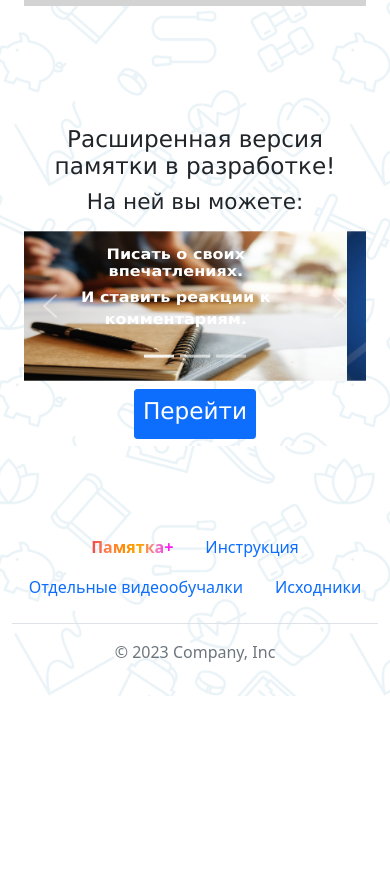
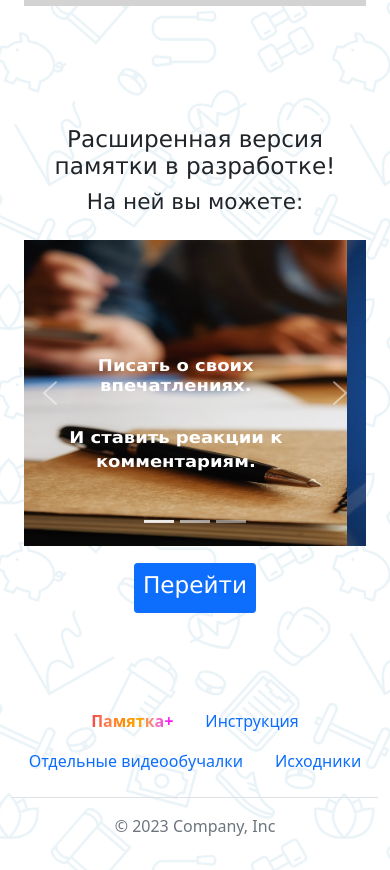
Before and after one commit to Roman3205/Help-card, a plain HTML site: page main page/index.html in a window 390 px wide. Shown: the part 1242-2112 px from the top of the page. Before the commit the page ends 1938 px from the top, so only its background shows below. Drawn offline with nearby package versions, Linux system fonts and the light colour scheme.

Commit message:
Production

```diff
--- a/main page/index.html
+++ b/main page/index.html
@@ -67,21 +67,21 @@
                         </div>
                         <div class="carousel-inner">
                             <div class="carousel-item active">
-                                <img src="assets/m_exmaterial.jpg" class="d-block w-100" alt="">
+                                <img src="assets/m_exmaterial.jpg" class="d-block" alt="">
                                 <div class="carousel-caption">
                                   <h5>Писать о своих впечатлениях.</h5>
                                   <p>И ставить реакции к комментариям.</p>
                                 </div>
                               </div>
                           <div class="carousel-item">
-                            <img src="assets/m_feedback.jpg" class="d-block w-100" alt="">
+                            <img src="assets/m_feedback.jpg" class="d-block" alt="">
                             <div class="carousel-caption">
                               <h5>Просматривать расширенный материал</h5>
                               <p>И решать интерактивные тесты.</p>
                             </div>
                           </div>
                           <div class="carousel-item">
-                            <img src="assets/createtasks.jpg" class="d-block w-100" alt="">
+                            <img src="assets/createtasks.jpg" class="d-block" alt="">
                             <div class="carousel-caption">
                               <h5>Составлять свои собственные задания.</h5>
                               <p>И решать задачи от других пользователей.</p>
--- a/main page/style.css
+++ b/main page/style.css
@@ -89,11 +89,18 @@ main {
     -webkit-text-fill-color: transparent;
     color: #0B2349;
 }
+.carousel-inner img {
+    width: 100%;
+}
 
 @media screen and (max-width: 576px) {
     .carousel-caption p,
     .carousel-caption h5 {
-        font-size: 16px;
+        font-size: 18px;
         font-weight: bold;
+        padding-bottom: 25px;
+    }
+    .carousel-inner img {
+        width: 700px
     }
 }
```
